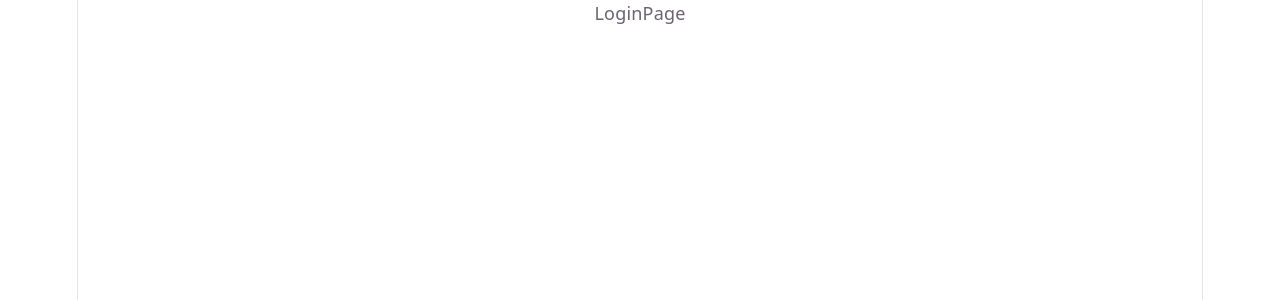
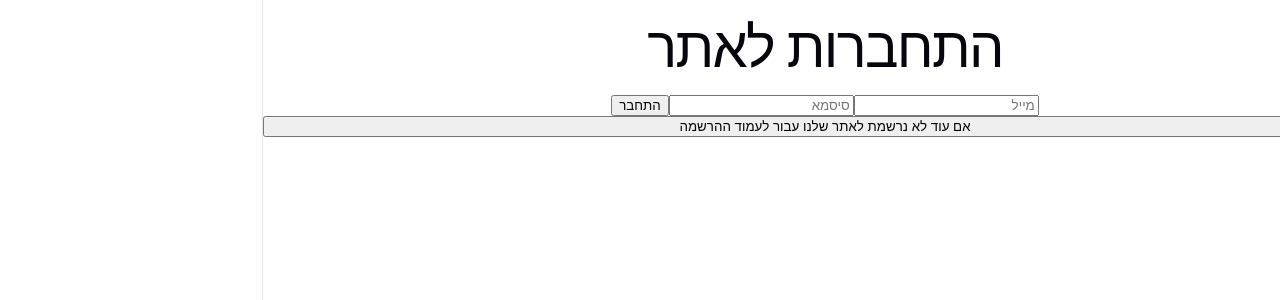
Before and after one commit to iaakov-7/Incident-Map, a React (Vite) app in the folder frontend/: page /login in a window 1280 px wide. Shown: the top 300 px of the page. Built offline with nearby package versions, Linux system fonts and the light colour scheme.

Commit message:
added login and register

```diff
--- a/frontend/index.html
+++ b/frontend/index.html
@@ -1,5 +1,5 @@
 <!doctype html>
-<html lang="en">
+<html lang="he" dir="rtl">
   <head>
     <meta charset="UTF-8" />
     <link rel="icon" type="image/svg+xml" href="/favicon.svg" />
--- /dev/null
+++ b/frontend/src/components/AuthForm.tsx
@@ -0,0 +1,35 @@
+import { useState, type FormEvent } from "react";
+
+const AuthForm = ({
+  textButton,
+  onSubmit,
+}: {
+  textButton: string;
+  onSubmit: (email: string, password: string) => void;
+}) => {
+  const [email, setEmail] = useState<string>("");
+  const [password, setPassword] = useState<string>("");
+  const HandleSubmit = (e: FormEvent) => {
+    e.preventDefault();
+    onSubmit(email, password);
+  };
+  return (
+    <form onSubmit={HandleSubmit}>
+      <input
+        type="email"
+        placeholder="מייל"
+        value={email}
+        onChange={(e) => setEmail(e.target.value)}
+      />
+      <input
+        type="text"
+        placeholder="סיסמא"
+        value={password}
+        onChange={(e) => setPassword(e.target.value)}
+      />
+      <button type="submit">{textButton}</button>
+    </form>
+  );
+};
+
+export default AuthForm;
--- a/frontend/src/pages/LoginPage.tsx
+++ b/frontend/src/pages/LoginPage.tsx
@@ -1,5 +1,39 @@
+import { useNavigate } from "react-router";
+import { api } from "../api";
+import AuthForm from "../components/AuthForm";
+import type { Response } from "../types";
+import { useState } from "react";
+import type { AxiosError } from "axios";
+
 const LoginPage = () => {
-  return <div>LoginPage</div>;
+  const navigate = useNavigate();
+  const [errorMessage, setErrorMessage] = useState<string | undefined>("");
+  const handleLogin = async (email: string, password: string) => {
+    try {
+      const response = await api.post<Response>("/auth/login", {
+        email,
+        password,
+      });
+      if (response.data.success) {
+        navigate("/");
+        setErrorMessage(response.data.message);
+      }
+    } catch (err) {
+      const error = err as AxiosError<Response>;
+      const serverMessage = error.response?.data?.message;
+      setErrorMessage(serverMessage || "תקלה פנימית");
+    }
+  };
+  return (
+    <>
+      <h1>התחברות לאתר</h1>
+      <AuthForm textButton="התחבר" onSubmit={handleLogin} />
+      {errorMessage && <h3>{errorMessage}</h3>}
+      <button onClick={() => navigate("/register")}>
+        אם עוד לא נרשמת לאתר שלנו עבור לעמוד ההרשמה
+      </button>
+    </>
+  );
 };
 
 export default LoginPage;
--- a/frontend/src/pages/RegisterPage.tsx
+++ b/frontend/src/pages/RegisterPage.tsx
@@ -1,5 +1,35 @@
+import { useNavigate } from "react-router";
+import { api } from "../api";
+import type { Response } from "../types";
+import { useState } from "react";
+import AuthForm from "../components/AuthForm";
+import type { AxiosError } from "axios";
+
 const RegisterPage = () => {
-  return <div>RegisterPage</div>;
+  const navigate = useNavigate();
+  const [errorMessage, setErrorMessage] = useState<string | undefined>("");
+  const handleRegister = async (email: string, password: string) => {
+    try {
+      const response = await api.post<Response>("/auth/register", {
+        email,
+        password,
+      });
+      if (response.data.success) {
+        navigate("/");
+      }
+    } catch (err) {
+      const error = err as AxiosError<Response>;
+      const serverMessage = error.response?.data.message;
+      setErrorMessage(serverMessage || "תקלה פנימית");
+    }
+  };
+  return (
+    <>
+      <h1>טופס הרשמה לאתר</h1>
+      <AuthForm textButton="הירשם" onSubmit={handleRegister} />
+      {errorMessage && <h3>{errorMessage}</h3>}
+    </>
+  );
 };
 
 export default RegisterPage;
```
Also changed, not shown: 1 other file (tests, documents, lock files or other folders).
